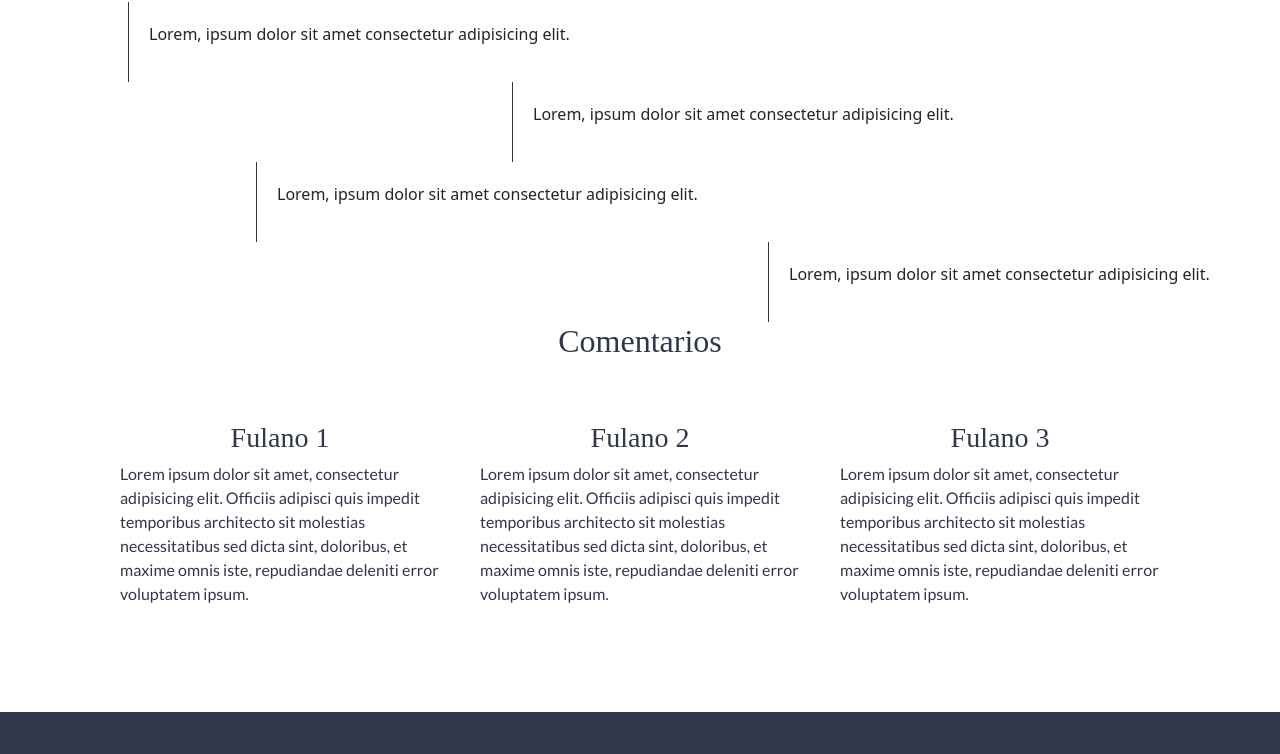
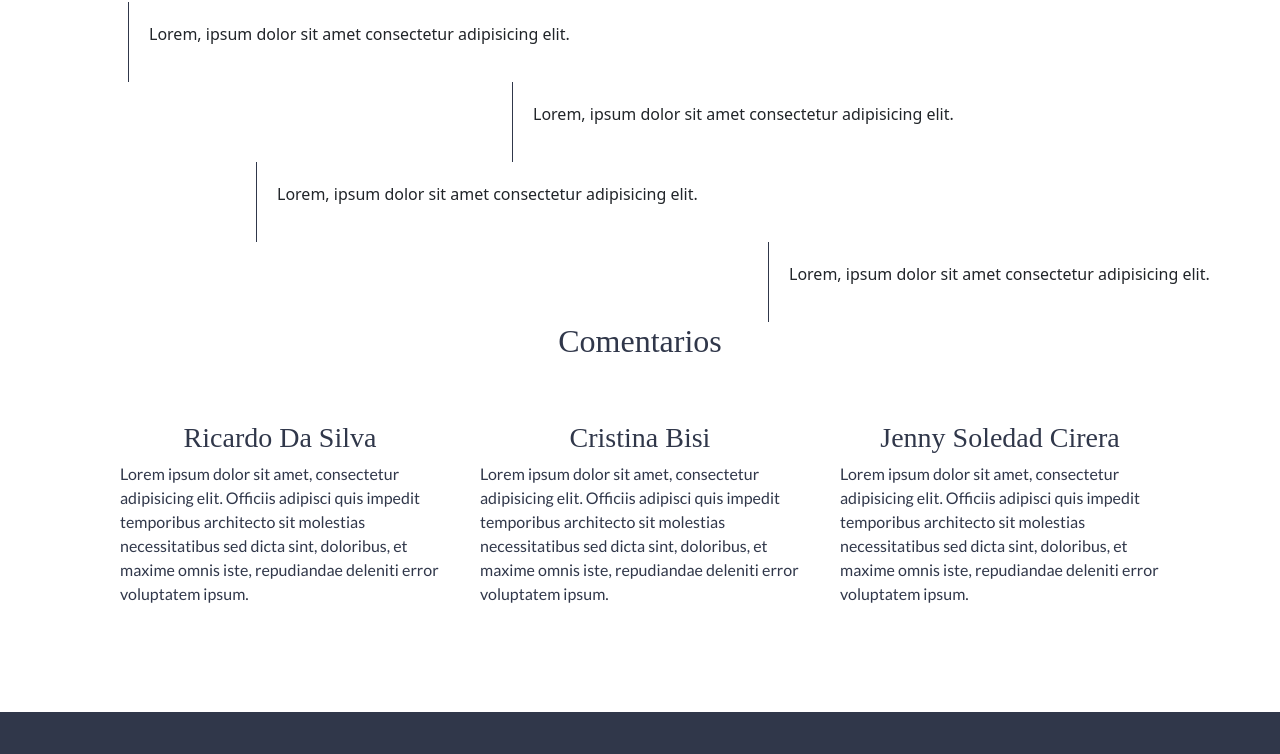
Before and after one commit to PaulaCirera/principito, a website: page 1-Libro.html in a window 1280 px wide. Shown: the part 1218-1972 px from the top of the page. Drawn offline with nearby package versions, Linux system fonts and the light colour scheme; a web font is replaced by a local one.

Commit message:
modifique los nombres de los fulanos

```diff
--- a/1-Libro.html
+++ b/1-Libro.html
@@ -170,7 +170,7 @@
 
                 <div class="opiniones">
                     <div class="fulanos">
-                        <h3>Fulano 1</h3>
+                        <h3>Ricardo Da Silva</h3>
                         <p class="p">Lorem ipsum dolor sit amet, consectetur adipisicing elit.
                             Officiis adipisci quis impedit temporibus architecto sit
                             molestias necessitatibus sed dicta sint, doloribus, et
@@ -178,7 +178,7 @@
 
                     </div>
                     <div class="fulanos">
-                        <h3>Fulano 2</h3>
+                        <h3>Cristina Bisi</h3>
                         <p class="p">Lorem ipsum dolor sit amet, consectetur adipisicing elit.
                             Officiis adipisci quis impedit temporibus architecto sit
                             molestias necessitatibus sed dicta sint, doloribus, et
@@ -186,7 +186,7 @@
 
                     </div>
                     <div class="fulanos">
-                        <h3>Fulano 3</h3>
+                        <h3>Jenny Soledad Cirera</h3>
                         <p class="p">Lorem ipsum dolor sit amet, consectetur adipisicing elit.
                             Officiis adipisci quis impedit temporibus architecto sit
                             molestias necessitatibus sed dicta sint, doloribus, et
```
